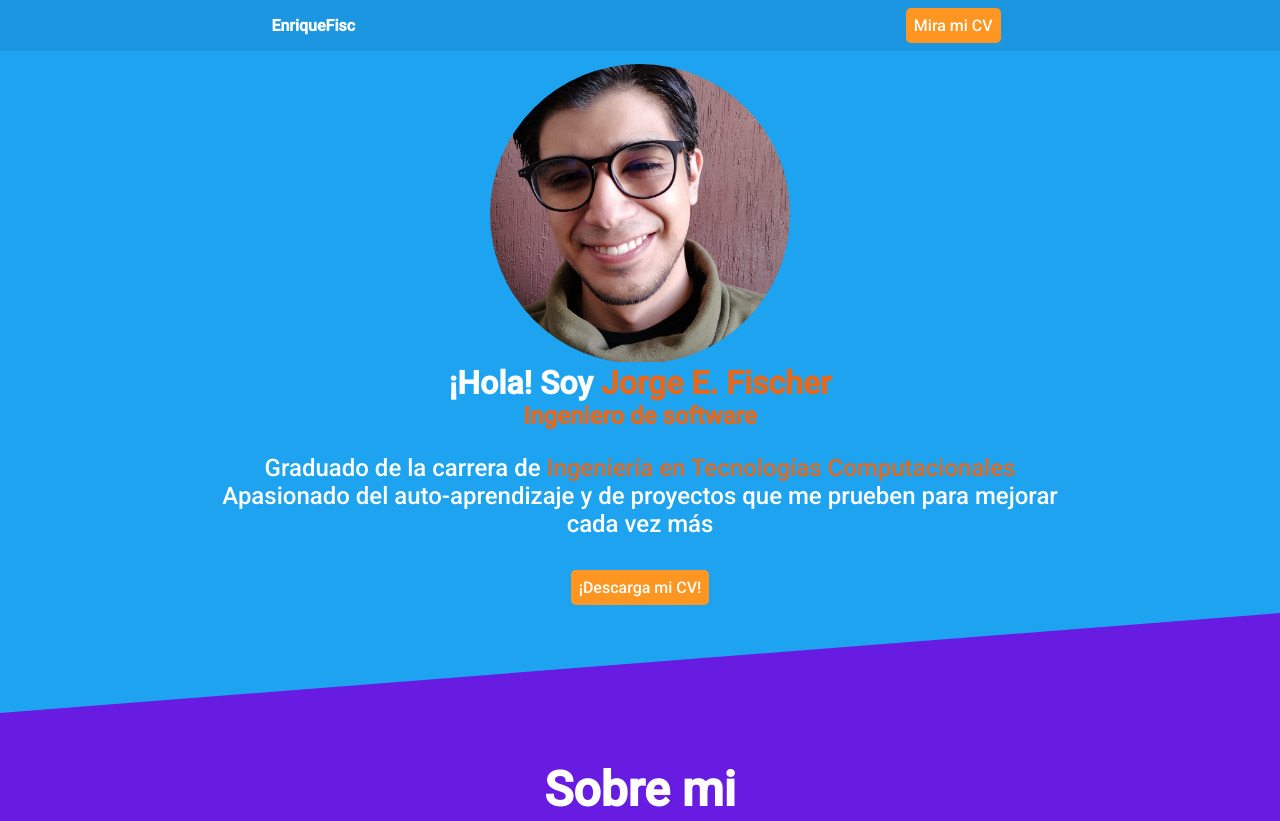
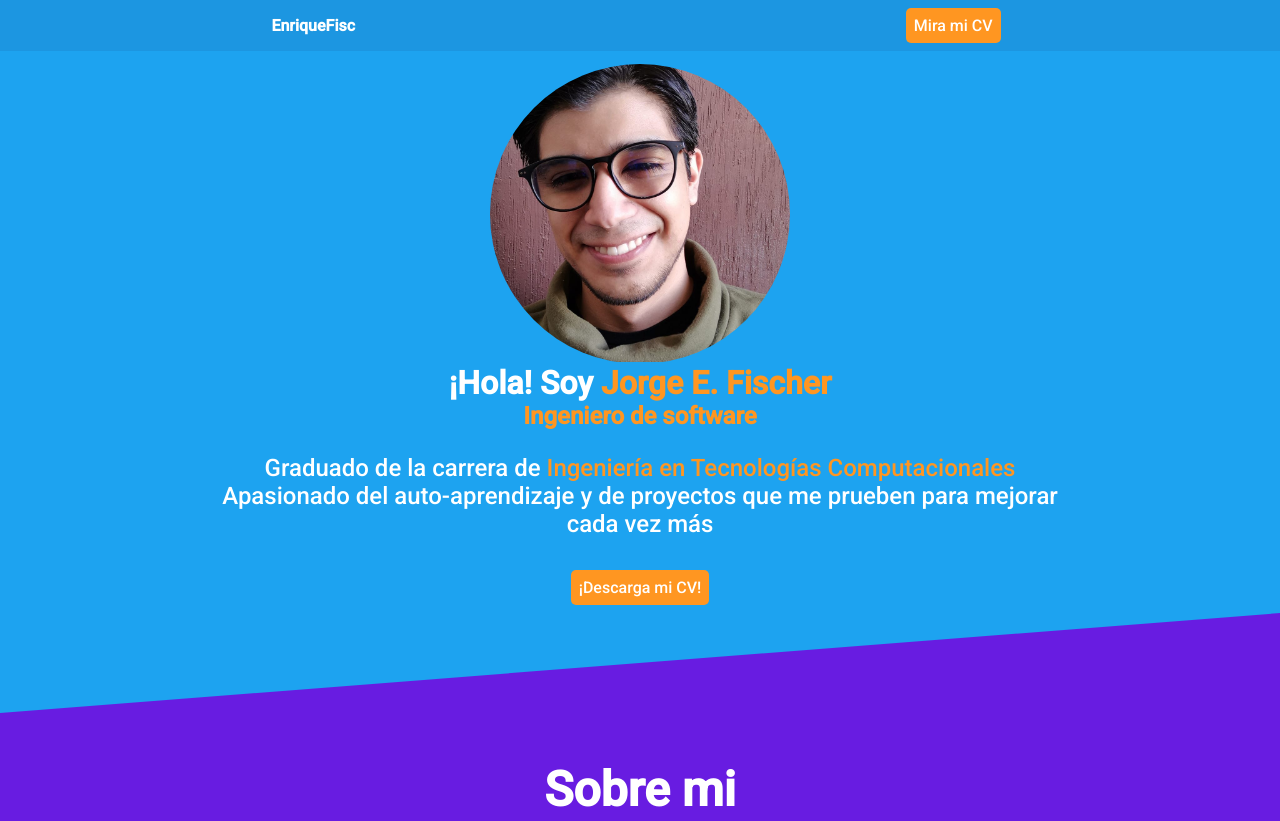
Before and after one commit to EnriqueFisc/Escritor_de_blogs_backend, a website: page public/index.html in a window 1280 px wide. Shown: the top 821 px of the page. Drawn offline with Linux system fonts and the light colour scheme.

Commit message:
Cambio de color en el resaltador de textos

```diff
--- a/public/css/style.css
+++ b/public/css/style.css
@@ -7,7 +7,7 @@ html {
     overflow-x: hidden;
 }
 .text__blue-highlight {
-    color: #e1681c;
+    color: #ff9621;
 }
 .text__violet-highlight {
     color: #95e11c;
```
